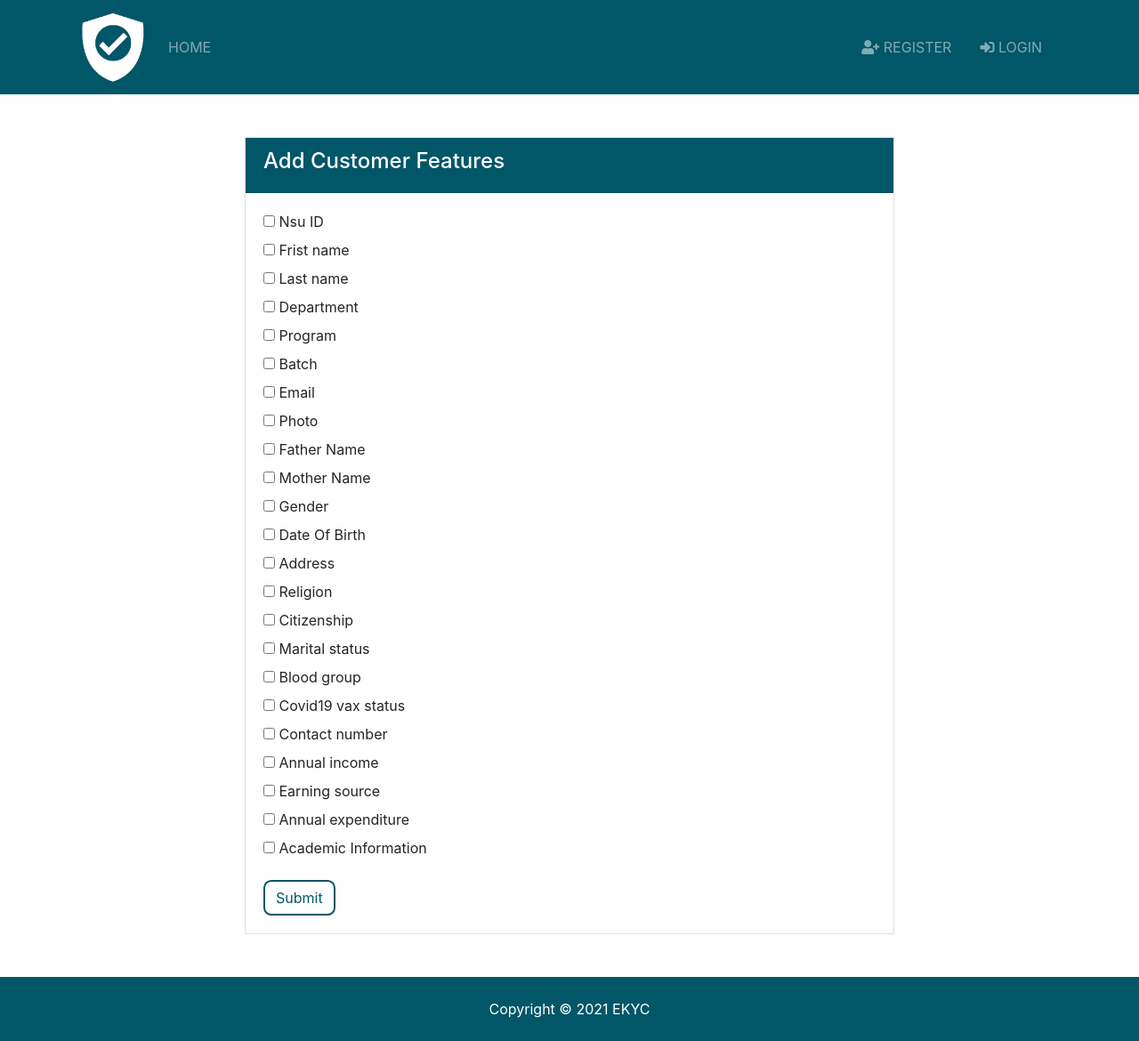
After one commit to Shahriar10k/ekyc, a Django app: page /customer/customer_feature_access/ in a window 1280 px wide. The commit adds this page. Shown: the whole page at 89% size. Run offline with Django 3.2, Linux system fonts and the light colour scheme; some libraries are stand-ins or nearby versions.

Commit message:
added customer feature template

```diff
--- a/customer/urls.py
+++ b/customer/urls.py
@@ -7,5 +7,6 @@ urlpatterns = [
     path('create_customer/', views.createCustomer, name='create_customer'),
     path('delete_customer/', views.deleteCustomer, name='delete_customer'),
     path('update_customer/', views.updateCustomer, name='update_customer'),
+    path('customer_feature_access/', views.customerFeatur, name='customer_feature_access'),
 
 ]
--- a/customer/views.py
+++ b/customer/views.py
@@ -77,3 +77,7 @@ def updateCustomer(request):
             return redirect('CustomerList')
 
     return render(request, 'customer/update_customer.html', context)
+
+def customerFeatur(request):
+    context = {}
+    return render(request, 'customer/customer_feature_access.html', context)
--- /dev/null
+++ b/templates/customer/customer_feature_access.html
@@ -0,0 +1,86 @@
+{% extends 'base.html' %}
+
+{% load crispy_forms_tags %}
+
+{% block content %}
+
+
+<section id="register" class="bg-light py-5">
+    <div class="container">
+      <div class="row">
+        <div class="col-md-8 mx-auto">
+          <div class="card">
+            <div class="card-header bg-primary text-white">
+              <h4>
+                <i class=""></i> Add Customer Features </h4>
+            </div>
+            <div class="card-body">
+
+
+                {% include 'partials/_alerts.html' %}
+                <form action= "{% url 'create_customer' %}" method="POST" enctype="multipart/form-data">
+                  {% csrf_token %}
+                <div class="form-group">
+                    <!-- check box for student info -->
+                    <input type="checkbox" id="" name="Nsu ID" value="nsu_id">
+                    <label for="Nsu ID"> Nsu ID</label><br>
+                    <input type="checkbox" id="" name="Frist name" value="first_name">
+                    <label for="Frist name"> Frist name</label><br>
+                    <input type="checkbox" id="" name="Last name" value="last_name">
+                    <label for="Last name"> Last name</label><br>
+                    <input type="checkbox" id="" name="Department" value="dept">
+                    <label for="Department"> Department</label><br>
+                    <input type="checkbox" id="" name="Program" value="program">
+                    <label for="Program"> Program</label><br>
+                    <input type="checkbox" id="" name="Batch" value="batch">
+                    <label for="Batch"> Batch</label><br>
+                    <input type="checkbox" id="" name="Email" value="email">
+                    <label for="Email"> Email</label><br>
+                    <input type="checkbox" id="" name="Photo" value="photo">
+                    <label for="Photo"> Photo</label><br>
+                    <!-- check box for personal info -->
+                    <input type="checkbox" id="" name="Father Name" value="father_name">
+                    <label for="Father Name"> Father Name</label><br>
+                    <input type="checkbox" id="" name="Mother Name" value="mother_name">
+                    <label for="Mother Name"> Mother Name</label> <br>
+                    <input type="checkbox" id="" name="Gender" value="gender">
+                    <label for="Gender"> Gender</label><br>
+                    <input type="checkbox" id="" name="Date Of Birth" value="date_of_birth">
+                    <label for="Date Of Birth"> Date Of Birth</label><br>
+                    <input type="checkbox" id="" name="Address" value="address">
+                    <label for="Address"> Address</label><br>
+                    <input type="checkbox" id="" name="Religion" value="religion">
+                    <label for="Religion"> Religion</label><br>
+                    <input type="checkbox" id="" name="Citizenship" value="citizenship">
+                    <label for="Citizenship"> Citizenship</label><br>
+                    <input type="checkbox" id="" name="Marital status" value="marital_status">
+                    <label for="Marital status"> Marital status</label><br>
+                    <input type="checkbox" id="" name="Blood group" value="blood_group">
+                    <label for="Blood group"> Blood group</label><br>
+                    <input type="checkbox" id="" name="Covid19 vax status" value="covid19_vax_status">
+                    <label for="Covid19 vax status"> Covid19 vax status</label><br>
+                    <input type="checkbox" id="" name="Contact number" value="contact_number">
+                    <label for="Contact number"> Contact number</label><br>
+                    <!-- check box for financial info -->
+                    <input type="checkbox" id="" name="Annual income" value="annual_income">
+                    <label for="Annual income"> Annual income</label><br>
+                    <input type="checkbox" id="" name="Earning source" value="earning_source">
+                    <label for="Earning source"> Earning source</label><br>
+                    <input type="checkbox" id="" name="Annual expenditure" value="annual_expenditure">
+                    <label for="Annual expenditure"> Annual expenditure</label><br>
+                    <!-- check box for all academic infos -->
+                    <input type="checkbox" id="" name="academic_info" value="academic_info">
+                    <label for="Academic Information"> Academic Information</label>
+                </div>
+
+                <input type="submit" value="Submit" class="btn btn-outline-secondary">
+              </form>
+            </div>
+          </div>
+        </div>
+      </div>
+    </div>
+  </section>
+
+
+{% endblock %}
--- a/templates/customer/customer_list.html
+++ b/templates/customer/customer_list.html
@@ -53,7 +53,7 @@
             <td>{{customer.email}}</td>
             <td>{{customer.bin}}</td>
             <td><button class="btn btn-outline-info" name="viewdetailsID" value="" formaction="{{customer.file.url}}" type="submit" ><i class="fas fa-file-alt"></i></button></td>
-            <td><button class="btn btn-outline-info" name="viewdetailsID" value="{{customer.id}}" type="submit"><i class="fas fa-user-lock"></i></button></td>
+            <td><button class="btn btn-outline-info" name="viewdetailsID" value="{{customer.id}}" formaction="{% url 'customer_feature_access' %}" type="submit"><i class="fas fa-user-lock"></i></button></td>
             <td><button class="btn btn-outline-warning" name="viewdetailsID" value="{{customer.id}}" type="submit" formaction="update_customer/"><i class="far fa-edit"></i></button></td>
             <td>
               <button type="button" class="btn btn-danger" data-id="{{customer.id}}" onclick="confirmDelete(this);"><i class="fas fa-trash-alt"></i></button>
```
